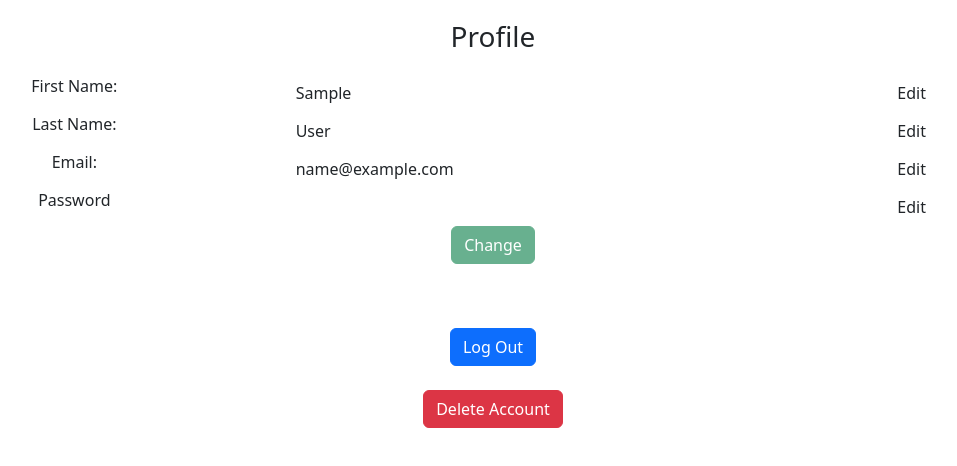
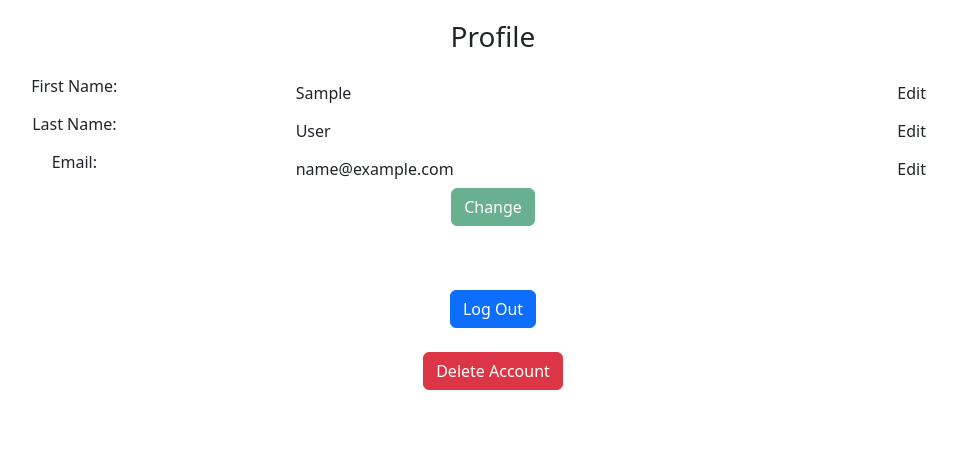
Before and after one commit to Charlton-C/shopit-django, a Django app: page /profile/ in a window 1280 px wide. Shown: the part 56-522 px from the top of the page, without its empty margins (147-1104 px from the left). Run offline with Django 5.2, Linux system fonts and the light colour scheme; the visitor is signed in with stand-in values (Sample User, id 1).

Commit message:
Remove password update option, Add functionality to update user information

```diff
--- a/shopit/templates/userprofile.html
+++ b/shopit/templates/userprofile.html
@@ -22,7 +22,7 @@
 		<h3 class="text-center profile-text-h3">Profile</h3>
 	</div>
 	<div class="container-fluid profile-div">
-		<form method="post" action="">
+		<form method="post" action="{% url 'updateUserProfile' %}">
 			{% csrf_token %}
 			<div class="row text-center">
 				<div class="col-4">
@@ -57,26 +57,6 @@
 					<button class="btn edit-email-button" type="button">Edit</button>
 				</div>
 			</div>
-			<div class="row text-center">
-				<div class="col-4">
-					<label for="password" class="form-label">Password</label>
-				</div>
-				<div class="col-4">
-					<input type="password" name="password" class="form-control-plaintext" readonly required>
-				</div>
-				<div class="col-4">
-					<button class="btn edit-password-button" type="button">Edit</button>
-				</div>
-			</div>
-			<div class="row text-center confirm-password-div">
-				<div class="col-4">
-					<label for="confirmpassword" class="form-label">Confirm Password</label>
-				</div>
-				<div class="col-4">
-					<input type="password" name="confirmpassword" class="form-control-plaintext" required>
-				</div>
-				<div class="col-4"></div>
-			</div>
 			<div class="text-center">
 				<button class="btn btn-success disabled change-user-info-button" type="submit">Change</button>
 			</div>
@@ -93,12 +73,10 @@
 	var editFirstnameButton = document.querySelector(".edit-firstname-button");
 	var editLastnameButton = document.querySelector(".edit-lastname-button");
 	var editEmailButton = document.querySelector(".edit-email-button");
-	var editPasswordButton = document.querySelector(".edit-password-button");
 	var changeUserInfoButton = document.querySelector(".change-user-info-button");
 	var firstnameSaved = false;
 	var lastnameSaved = false;
 	var emailSaved = false;
-	var passwordSaved = false;
 	editFirstnameButton.addEventListener("click", () => {
 		if(editFirstnameButton.innerText == "Edit"){
 			if(document.querySelector("input[name='userfirstname']").hasAttribute("readonly")){
@@ -159,29 +137,5 @@
 		}
 		else{}
 	});
-	editPasswordButton.addEventListener("click", () => {
-		if(editPasswordButton.innerText == "Edit"){
-			if(document.querySelector("input[name='password']").hasAttribute("readonly")){
-				document.querySelector("input[name='password']").toggleAttribute("readonly");
-			}
-			document.querySelector(".confirm-password-div").style.display = "flex";
-			document.querySelector("label[for='password']").innerText = "New Password";
-			editPasswordButton.innerText = "Save";
-			passwordSaved = false;
-		}
-		else if(editPasswordButton.innerText == "Save" && document.querySelector("input[name='password']").value == document.querySelector("input[name='confirmpassword']").value){
-			if(!document.querySelector("input[name='password']").hasAttribute("readonly")){
-				document.querySelector("input[name='password']").toggleAttribute("readonly");
-			}
-			document.querySelector(".confirm-password-div").style.display = "none";
-			document.querySelector("label[for='password']").innerText = "Password";
-			editPasswordButton.innerText = "Edit";
-			passwordSaved = true;
-			if(changeUserInfoButton.classList.contains("disabled")){
-				changeUserInfoButton.classList.toggle("disabled")
-			}
-		}
-		else{}
-	});
 </script>
 {% endblock %}
--- a/shopit/urls.py
+++ b/shopit/urls.py
@@ -6,8 +6,9 @@ urlpatterns = [
 	path('login/', views.logInUser, name='logInUser'),
 	path('logout/', views.logOutUser, name='logOutUser'),
 	path('deleteaccount/', views.deleteUserAccount, name='deleteuseraccount'),
+	path('profile/', views.userprofile, name='profile'),
+	path('updateuserprofile/', views.updateUserProfile, name='updateUserProfile'),
 	path('home/', views.home, name='home'),
 	path('products/', views.products, name='products'),
 	path('cart/', views.usercart, name='cart'),
-	path('profile/', views.userprofile, name='profile'),
 ]
--- a/shopit/views.py
+++ b/shopit/views.py
@@ -22,6 +22,15 @@ def userprofile(request):
 	if not request.user.is_authenticated:
 		return logInUser(request)
 	else:
+		return render(request, 'userprofile.html', {'user': request.user})
+
+def updateUserProfile(request):
+	if request.method == "POST":
+		user = request.user
+		user.first_name = request.POST['userfirstname']
+		user.last_name = request.POST['userlastname']
+		user.email = request.POST['useremail']
+		user.save()
 		return render(request, 'userprofile.html', {'user': request.user})
 
 
```
